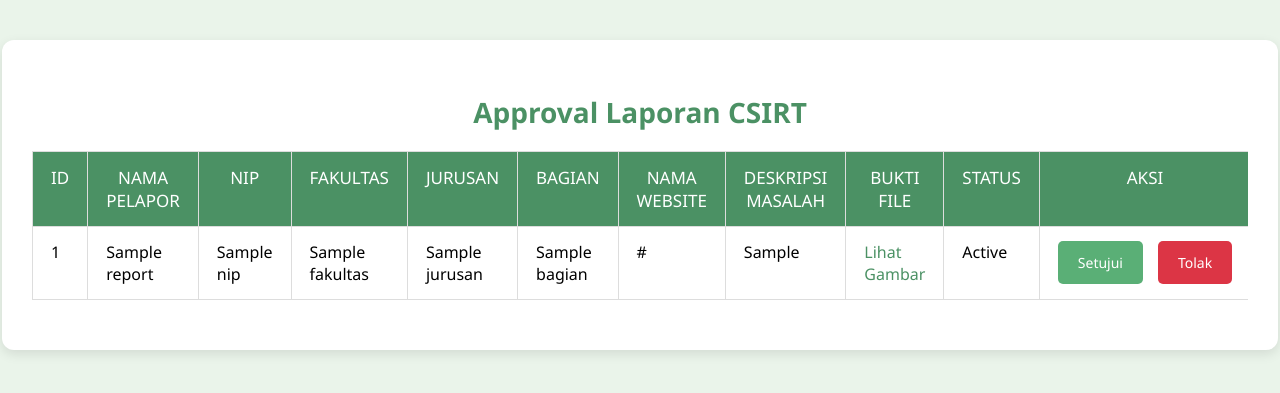
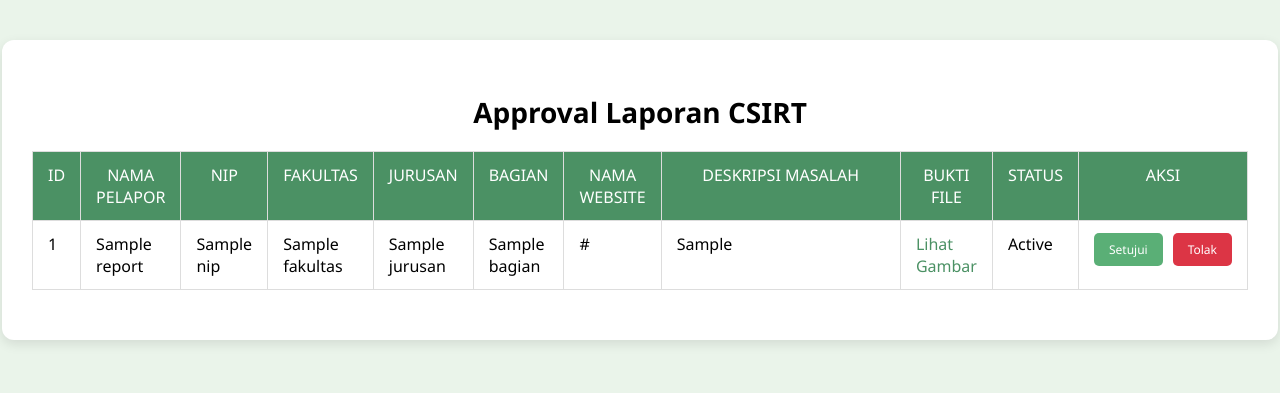
Before and after one commit to aldamrtz/AccessTrack, a CodeIgniter app: the page made by application/views/Admin_csirt_view.php in a window 1280 px wide. Shown: the top 393 px of the page. Run offline with CodeIgniter, Linux system fonts and the light colour scheme; tables that the repository leaves empty or names only in its code hold one stand-in row (values such as "Sample post"); the template is opened without the code that fills it: most values are stand-ins (such as "Sample title", 1, 10 or a date in 2020).

Commit message:
Revert "maintenance"
This reverts commit 9f749c24aae090eefe607c5ced2c704313ff91de.

```diff
--- a/application/models/Csirt_model.php
+++ b/application/models/Csirt_model.php
@@ -22,9 +22,4 @@ class Csirt_model extends CI_Model {
         $this->db->where('id', $report_id);
         return $this->db->update('pelaporan_csirt', array('status' => $status));
     }
-
-    public function get_all_reports() {
-        $query = $this->db->get('pelaporan_csirt');
-        return $query->result_array();
-    }
 }
--- a/application/views/Admin_csirt_view.php
+++ b/application/views/Admin_csirt_view.php
@@ -12,7 +12,6 @@
         <?php if (empty($reports)) : ?>
             <p>Tidak ada laporan yang perlu disetujui saat ini.</p>
         <?php else : ?>
-            <div class="table-responsive">
             <table>
                 <thead>
                     <tr>
@@ -40,9 +39,9 @@
                             <td><?php echo $report['bagian']; ?></td>
                             <td><?php echo $report['nama_website']; ?></td>
                             <td class="column-deskripsi" id="desc-<?php echo $report['id']; ?>">
-                                    <span class="short-text"><?php echo nl2br(htmlspecialchars(substr($report['deskripsi_masalah'], 0, 100))); ?></span>
-                                    <?php if (strlen($report['deskripsi_masalah']) > 100): ?>
-                                        <span class="more-text"><?php echo nl2br(htmlspecialchars(substr($report['deskripsi_masalah'], 100))); ?></span>
+                                <?php echo nl2br(htmlspecialchars(substr($report['deskripsi_masalah'], 0, 200))); ?> <!-- Tampilkan potongan teks -->
+                                <?php if (strlen($report['deskripsi_masalah']) > 200): ?>
+                                    <span class="more-text"><?php echo nl2br(htmlspecialchars(substr($report['deskripsi_masalah'], 200))); ?></span>
                                     <a href="#" class="toggle-more" onclick="toggleMoreText(event, '<?php echo $report['id']; ?>')">Selanjutnya</a>
                                 <?php endif; ?>
                             </td>
@@ -64,11 +63,20 @@
                     <?php endforeach; ?>
                 </tbody>
             </table>
-            </div>
         <?php endif; ?>
     </div>
-
-    <!-- JavaScript untuk toggle teks "Selanjutnya" -->
-    <script src="<?php echo base_url('assets/js/admin_csirt.js'); ?>"></script>
+    <script>
+        function toggleMoreText(event, id) {
+            event.preventDefault();
+            var desc = document.getElementById('desc-' + id);
+            desc.classList.toggle('show-more');
+            var link = event.target;
+            if (desc.classList.contains('show-more')) {
+                link.textContent = 'Sembunyikan';
+            } else {
+                link.textContent = 'Selanjutnya';
+            }
+        }
+    </script>
 </body>
 </html>
--- a/assets/css/admin_approval.css
+++ b/assets/css/admin_approval.css
@@ -1,4 +1,3 @@
-/* Body style */
 body {
     font-family: 'Segoe UI', Tahoma, Geneva, Verdana, sans-serif;
     background-color: #eaf4ea;
@@ -7,112 +6,103 @@ body {
     padding: 0;
 }
 
-/* Container utama */
 .container {
     width: 95%;
+    /* Meningkatkan lebar kontainer */
     max-width: 1400px;
+    /* Meningkatkan lebar maksimum kontainer */
     margin: 40px auto;
     background: #ffffff;
     padding: 30px;
     border-radius: 12px;
     box-shadow: 0 4px 12px rgba(0, 0, 0, 0.1);
-    overflow: hidden;
-    /* Pastikan konten tidak melampaui kontainer */
 }
 
-/* Heading */
 h2 {
     text-align: center;
-    color: #4b9164;
+    color: #000000;
     /* Warna hijau sage tua untuk judul */
     margin-bottom: 20px;
     font-size: 28px;
     font-weight: 600;
 }
 
-/* Table responsive container */
-.table-responsive {
-    overflow-x: auto;
-    /* Memastikan tabel bisa di-scroll secara horizontal jika terlalu besar */
+table {
+    width: 100%;
+    /* Memastikan tabel memanfaatkan lebar penuh kontainer */
+    border-collapse: collapse;
     margin-bottom: 20px;
+    table-layout: auto;
+    /* Menyesuaikan lebar tabel dengan konten */
 }
 
-/* Table styling */
-table {
-    width: 100%;
-    border-collapse: collapse;
-    table-layout: auto;
-    /* Mengubah layout tabel menjadi auto untuk menyesuaikan lebar kolom */
-}
-
-/* Table headers and cells */
 table th,
 table td {
-    padding: 14px 18px;
-    /* Perbesar padding */
+    padding: 12px 15px;
     border: 1px solid #ddd;
     text-align: left;
+    /* Default alignment untuk kolom data */
     vertical-align: top;
     /* Menjaga konten vertikal */
 }
 
-/* Table header styling */
 table th {
     background-color: #4b9164;
     /* Warna hijau sage tua */
     color: white;
-    font-weight: 595;
-    font-size: 17px;
-    /* Perbesar ukuran font header tabel */
+    font-weight: 590;
+    font-size: 16px;
     text-transform: uppercase;
     text-align: center;
     /* Menyelaraskan teks header tabel ke tengah */
 }
 
-/* Even row background color */
 table tr:nth-child(even) {
     background-color: #f1f8f4;
     /* Warna hijau sage yang sangat terang */
 }
 
-/* Hover effect on rows */
 table tr:hover {
     background-color: #dceee5;
     /* Warna hijau sage yang sedikit lebih gelap saat hover */
 }
 
-/* Column for ID */
+td {
+    word-wrap: break-word;
+    /* Mengatasi konten yang panjang */
+    white-space: normal;
+    /* Mengizinkan konten untuk melipat */
+}
+
+/* Menyesuaikan ukuran kolom ID */
 table th.column-id,
 table td.column-id {
-    width: 100px;
-    /* Perbesar lebar kolom ID */
+    width: 80px;
+    /* Lebar kolom ID yang lebih kecil */
 }
 
-/* Column for Deskripsi Masalah */
+/* Menyesuaikan ukuran kolom Deskripsi Masalah */
 table th.column-deskripsi,
 table td.column-deskripsi {
-    width: 30%;
-    /* Perbesar lebar kolom Deskripsi Masalah */
+    width: 45%;
+    /* Lebar kolom Deskripsi Masalah yang lebih lebar */
     word-wrap: break-word;
-    /* Membungkus kata-kata panjang */
-    white-space: normal;
-    /* Izinkan teks untuk membungkus */
+    /* Membungkus teks dalam kolom */
     overflow: hidden;
-    /* Sembunyikan teks yang melebihi batas */
+    /* Menyembunyikan teks yang melebihi lebar kolom */
     position: relative;
-    vertical-align: top;
-    /* Menjaga teks tetap di atas */
+    /* Untuk posisi relatif pada teks tambahan */
 }
 
-/* More text functionality for Deskripsi Masalah */
-.column-deskripsi .short-text {
-    display: inline;
+/* Menambahkan gaya untuk tombol 'Selanjutnya' */
+.column-deskripsi .more-text {
+    display: none;
+    /* Menyembunyikan teks tambahan secara default */
 }
 
-.column-deskripsi .more-text {
-    display: none;
-    white-space: normal;
-    /* Izinkan teks tambahan untuk membungkus */
+.column-deskripsi.show-more .more-text {
+    display: block;
+    /* Menampilkan teks tambahan jika dibutuhkan */
 }
 
 .column-deskripsi .toggle-more {
@@ -120,14 +110,12 @@ table td.column-deskripsi {
     color: #4b9164;
     text-decoration: none;
     cursor: pointer;
-    margin-left: 5px;
 }
 
 .column-deskripsi .toggle-more:hover {
     text-decoration: underline;
 }
 
-/* Styling for links */
 td a {
     color: #4b9164;
     /* Warna hijau sage untuk link */
@@ -138,32 +126,27 @@ td a:hover {
     text-decoration: underline;
 }
 
-/* Button container */
 .btn-container {
     display: flex;
     justify-content: center;
     /* Menyelaraskan tombol di tengah */
-    gap: 15px;
-    /* Perbesar jarak antara tombol */
+    gap: 10px;
+    /* Memberikan jarak antara tombol */
 }
 
-/* Button styling */
 .btn {
-    padding: 12px 20px;
-    /* Perbesar padding tombol */
+    padding: 8px 15px;
     border: none;
     border-radius: 5px;
     color: white;
     text-decoration: none;
-    font-size: 14px;
-    /* Perbesar ukuran font tombol */
+    font-size: 12px;
     margin: 0;
     display: inline-block;
     cursor: pointer;
     transition: background-color 0.3s ease;
 }
 
-/* Approve button styling */
 .btn-approve {
     background-color: #5aaf76;
     /* Warna hijau sage yang lebih dalam */
@@ -174,7 +157,6 @@ td a:hover {
     /* Warna hijau sage lebih gelap saat hover */
 }
 
-/* Reject button styling */
 .btn-reject {
     background-color: #dc3545;
     /* Warna merah */
@@ -185,7 +167,7 @@ td a:hover {
     /* Warna merah lebih gelap saat hover */
 }
 
-/* Responsive design adjustments */
+/* Responsive Design */
 @media (max-width: 768px) {
     .container {
         width: 95%;
--- a/assets/js/admin_csirt.js
+++ /dev/null
@@ -1,14 +0,0 @@
-function toggleMoreText(event, id) {
-    event.preventDefault();
-    var desc = document.getElementById('desc-' + id);
-    var moreText = desc.querySelector('.more-text');
-    var toggleLink = desc.querySelector('.toggle-more');
-
-    if (moreText.style.display === "none") {
-        moreText.style.display = "inline";
-        toggleLink.textContent = "Sembunyikan";
-    } else {
-        moreText.style.display = "none";
-        toggleLink.textContent = "Selanjutnya";
-    }
-}
--- a/php.ini
+++ /dev/null
@@ -1 +0,0 @@
-/Applications/XAMPP/xamppfiles/etc/php.ini
```
Also changed, not shown: application/controllers/Laporan_csirt.php (deleted, +0 -15 lines), application/views/laporan_csirt_view.php (deleted, +0 -54 lines). Lines whose indentation alone changed are shown as unchanged.
